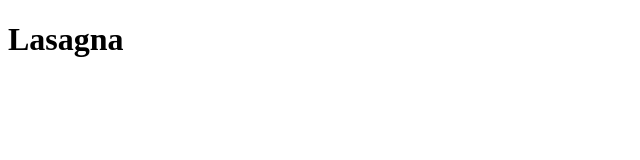
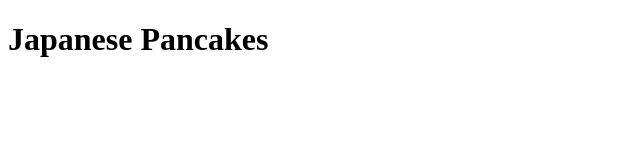
Before and after one commit to SunnyAndes/odin-recipes, a plain HTML site: page recipes/japancakes.html in a window 1280 px wide. Shown: the whole page, without its empty margins (0-640 px from the left). Drawn offline with Linux system fonts and the light colour scheme.

Commit message:
commit message

```diff
--- a/recipes/lasagna.html
+++ b/recipes/japancakes.html
@@ -7,6 +7,6 @@
     <title>Document</title>
 </head>
 <body>
-    <h1>Lasagna</h1>
+    <h1>Japanese Pancakes</h1>
 </body>
 </html>
```
Also changed, not shown: index.html (+1 -1 lines).
